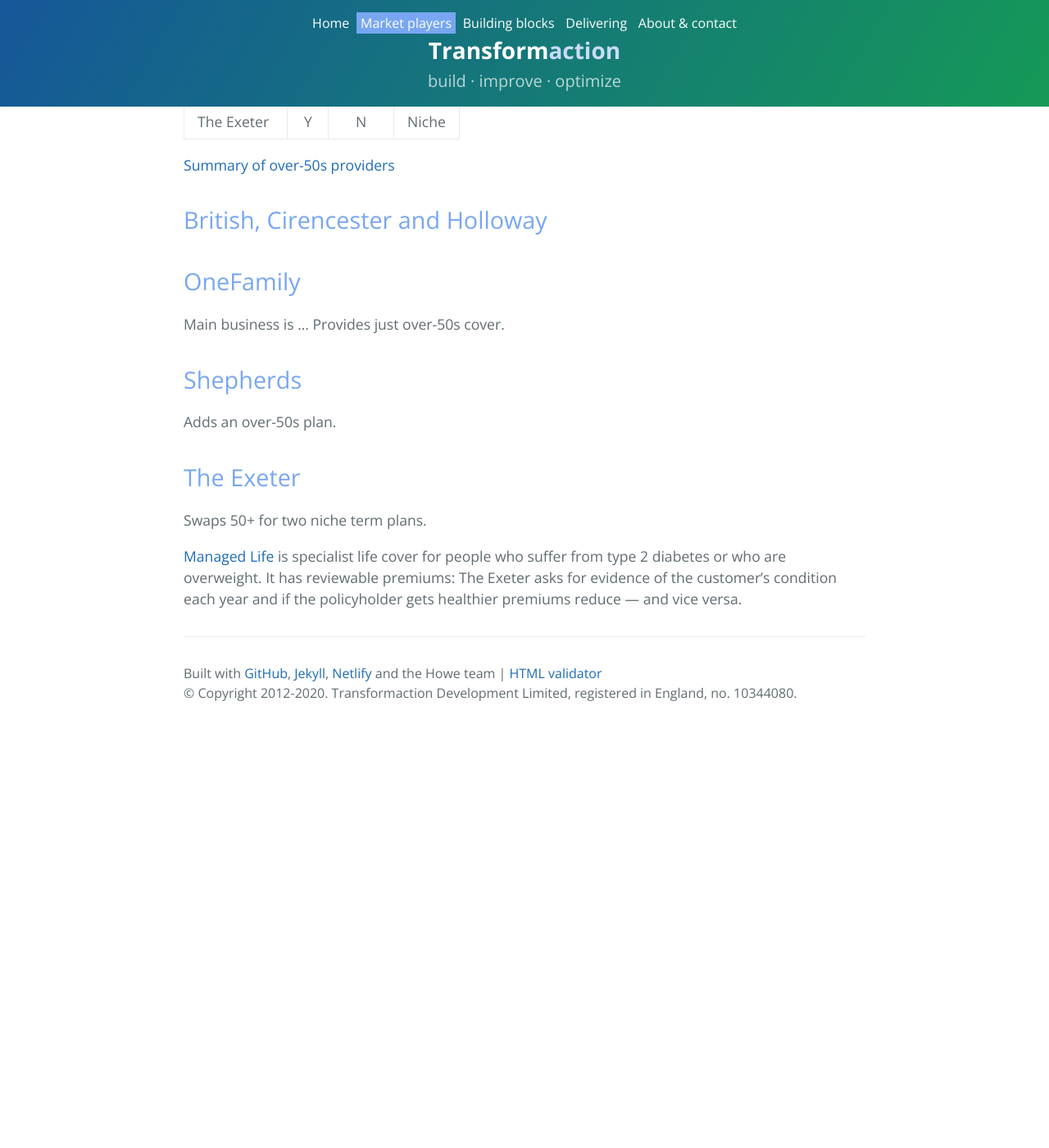
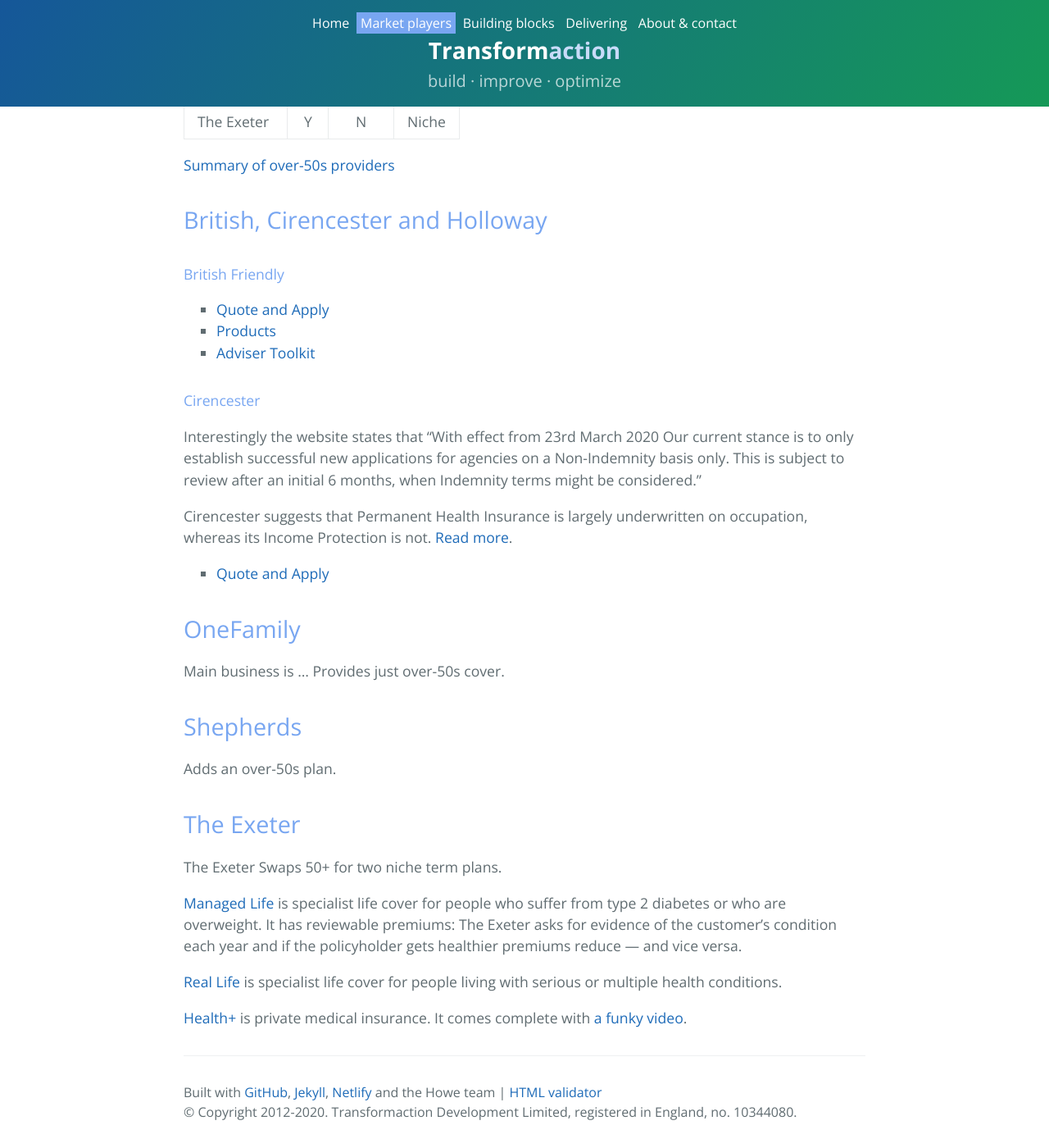
Before and after one commit to maverickactuary/1actuary, a Jekyll site: the page built from content/2marketplayers/friendly-societies.md, in a window 1280 px wide and 1400 px high, scrolled down 452 px. Shown: the whole window at 82% size. Built offline with Jekyll 4.4.1, drawn with Linux system fonts in a browser that asks for light colours; before the commit the page ends 1341 px from its top, so only the background shows below that.

Commit message:
Messy stand alone FS

```diff
--- a/content/2marketplayers/friendly-societies.md
+++ b/content/2marketplayers/friendly-societies.md
@@ -21,6 +21,20 @@ The top six Friendly Societies with adviser focus are fascinating. The following
 
 ## British, Cirencester and Holloway
 
+#### British Friendly
+
++ [Quote and Apply](https://advisers.britishfriendly.com/quote/)
++ [Products](https://advisers.britishfriendly.com/our-products/)
++ [Adviser Toolkit](https://advisers.britishfriendly.com/adviser-toolkit/)
+
+#### Cirencester
+
+Interestingly the website states that "With effect from 23rd March 2020 Our current stance is to only establish successful new applications for agencies on a Non-Indemnity basis only. This is subject to review after an initial 6 months, when Indemnity terms might be considered."
+
+Cirencester suggests that Permanent Health Insurance is largely underwritten on occupation, whereas its Income Protection is not. [Read more](https://www.cirencester-friendly.co.uk/difference-between-income-protection-and-phi).
+
++ [Quote and Apply](https://ciqe.cirencester-friendly.co.uk/form/)
+
 ## OneFamily
 
 Main business is ... Provides just over-50s cover.
@@ -31,6 +45,10 @@ Adds an over-50s plan.
 
 ## The Exeter
 
-Swaps 50+ for two niche term plans.
+The Exeter Swaps 50+ for two niche term plans.
 
 [Managed Life](https://www.the-exeter.com/customer/life-cover/managed-life/) is specialist life cover for people who suffer from type 2 diabetes or who are overweight. It has reviewable premiums: The Exeter asks for evidence of the customer's condition each year and if the policyholder gets healthier premiums reduce &mdash; and vice versa.
+
+[Real Life](https://www.the-exeter.com/customer/life-cover/real-life/) is specialist life cover for people living with serious or multiple health conditions.
+
+[Health+](https://www.the-exeter.com/customer/health-insurance/) is private medical insurance. It comes complete with [a funky video](https://player.vimeo.com/video/289470447?title=0&byline=0&portrait=0).
```
